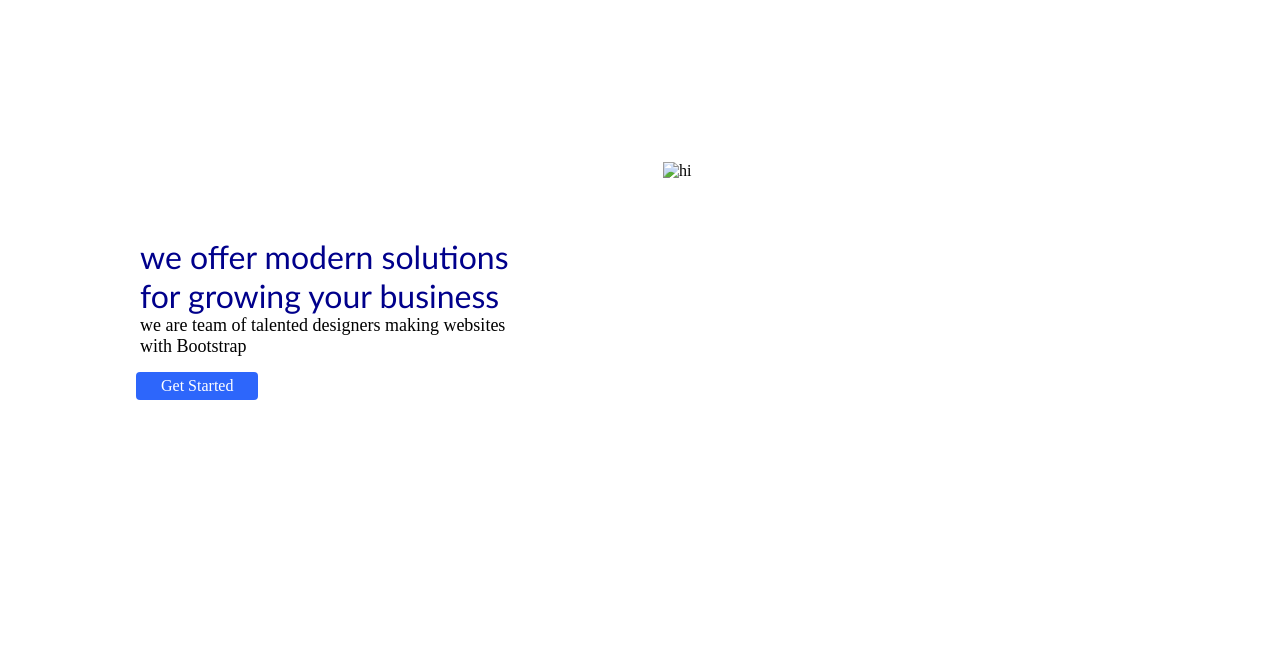
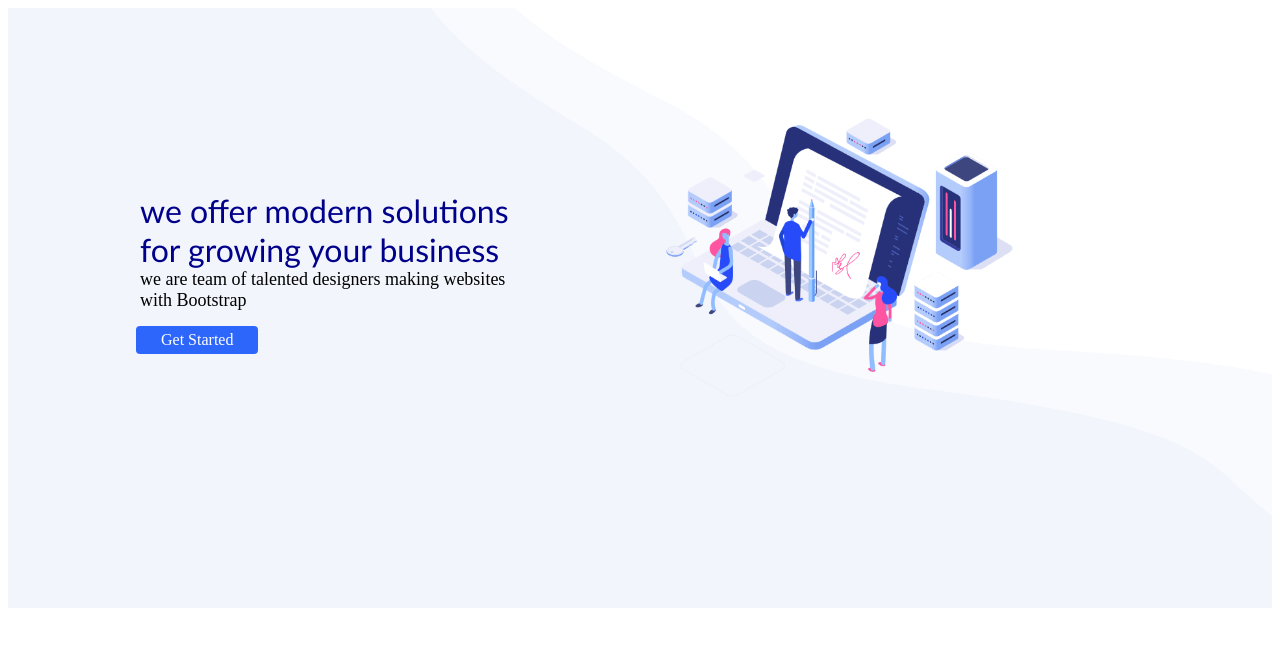
Before and after one commit to manikandaivaraja/template-task-01, a plain HTML site: page index.html in a window 1280 px wide. Drawn offline with Linux system fonts and the light colour scheme; files that its build step writes are made by us from their sources.

Commit message:
add the text

```diff
--- a/index.html
+++ b/index.html
@@ -5,7 +5,7 @@
     <meta http-equiv="X-UA-Compatible" content="IE=edge">
     <meta name="viewport" content="width=device-width, initial-scale=1.0">
     <title>Document</title>
-    <link rel="stylesheet" href="../daily-practice/main.css">
+    <link rel="stylesheet" href="../template-task-01/main.css">
 </head>
 <body>
     <section class="body">
@@ -17,7 +17,7 @@
     <section class="paragraph">we are team of talented designers making websites with Bootstrap</section>
     <a><section class="get-started">Get Started</section></a>
 </section>
-    <img class="logo" src="../daily-practice/images/hero-img.png" alt="hi">
+    <img class="logo" src="../template-task-01/images/hero-img.png" alt="hi">
     </section>
 </section>
     </section>
--- a/main.css
+++ b/main.css
@@ -44,7 +44,7 @@
 
 
 .body{
-    background-image: url(../daily-practice/images/hero-bg.png);
+    background-image: url(../template-task-01/images/hero-bg.png);
     height: 600px;
     background-position: bottom;
 
```
